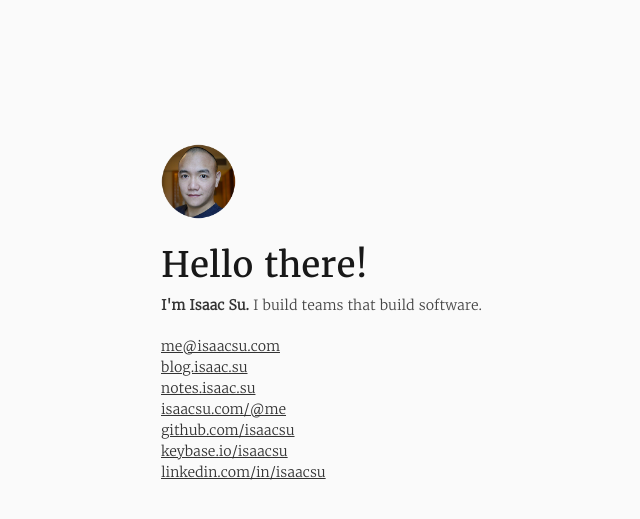
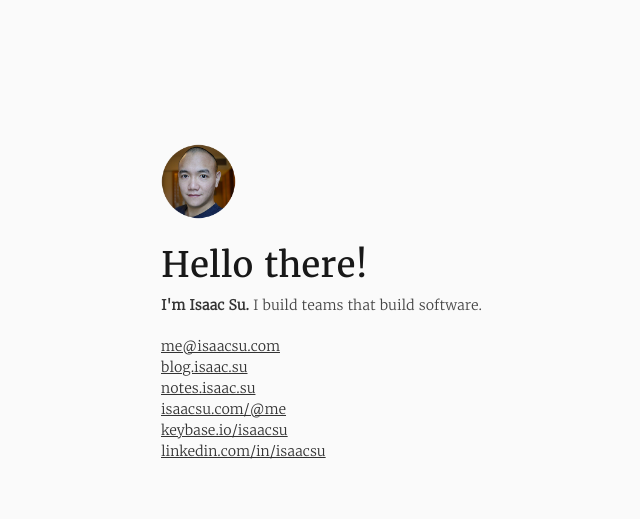
Before and after one commit to isaacsu/isaacsu.github.io, a Jekyll site: the page built from index.html, in a window 1280 px wide. Shown: the top 519 px of the page, without its empty margins (249-889 px from the left). Built offline with Jekyll 4.4.1, drawn with Linux system fonts in a browser that asks for light colours; Markdown is read by kramdown in place of the engine named in the settings.

Commit message:
Update index.html

```diff
--- a/index.html
+++ b/index.html
@@ -17,7 +17,6 @@ title: Isaac Su
       <a href="https://blog.isaac.su/">blog.isaac.su</a><br />
       <a href="https://notes.isaac.su/">notes.isaac.su</a><br />
       <a href="https://isaacsu.com/@me">isaacsu.com/@me</a><br />
-      <a href="https://github.com/isaacsu">github.com/isaacsu</a><br />
       <a href="https://keybase.io/isaacsu">keybase.io/isaacsu</a><br />
       <a href="https://www.linkedin.com/in/isaacsu">linkedin.com/in/isaacsu</a>
     </p>
```
